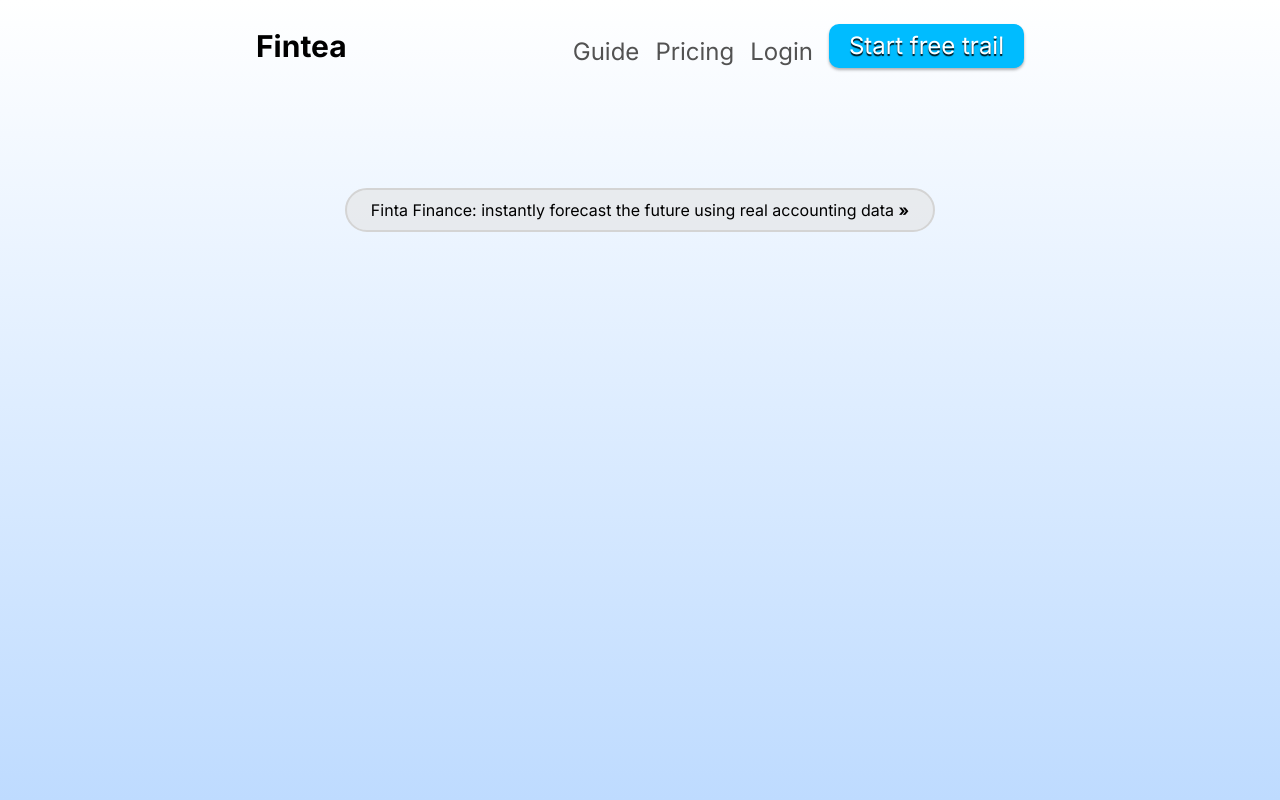
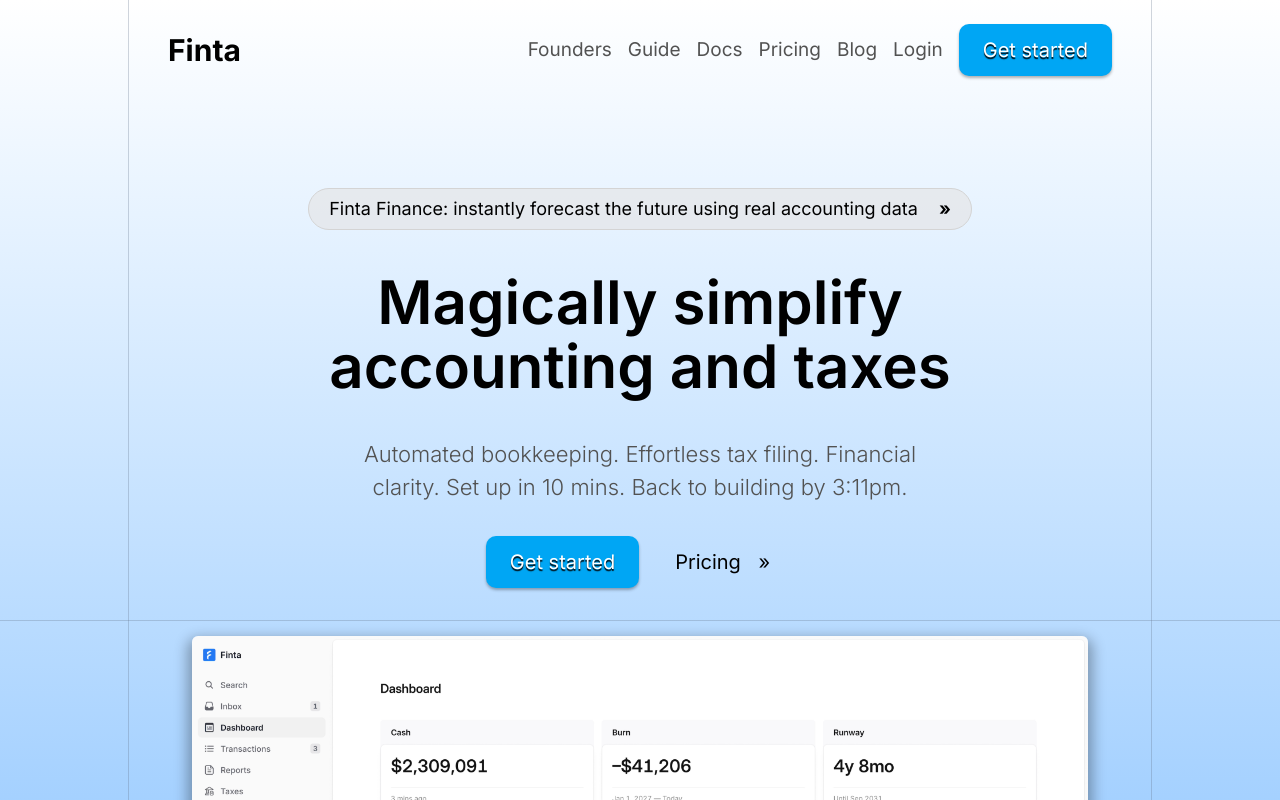
Before and after one commit to mohitchauhan-stack/Tailwind_1, a React (Vite) app: page / in a window 1280 px wide. Shown: the top 800 px of the page. Built offline with nearby package versions, Linux system fonts and the light colour scheme.

Commit message:
added the hero-section

```diff
--- a/src/App.jsx
+++ b/src/App.jsx
@@ -5,11 +5,21 @@
 
 function App() {
   return (
-    <div className="layout h-[100vh] bg-gradient-to-t from-blue-200 to-white">
+    <div className="layout h-screen bg-linear-to-t from-blue-300/80 to-white">
       <Container>
+        <div className="left_line h-screen w-[1px] opacity-30  left-0 absolute  bg-[#64748b]"></div>
+        <div className="right_line h-screen w-[1px] opacity-30 right-0 absolute  bg-[#64748b]"></div>
         <Navbar />
         <Hero />
       </Container>
+      <div className="hero_image_container w-full relative flex justify-center pt-4">
+        <div className="horizontal_line w-screen h-[1px] opacity-30  top-0 absolute  bg-[#64748b]"></div>
+        <img
+          src="src/assets/hero_img.png"
+          alt=""
+          className="w-4xl absolute rounded-md shadow-[0_7px_13px_5px_rgba(0,0,0,0.3)]"
+        />
+      </div>
     </div>
   );
 }
--- a/src/components/Hero.jsx
+++ b/src/components/Hero.jsx
@@ -1,9 +1,28 @@
 const Hero = () => {
   return (
-    <div>
-      <div className="badge bg-neutral-200/65 w-fit px-6 py-2 rounded-[50px] cursor-pointer hover:bg-neutral-200 transition-colors duration-200 mx-auto border-neutral-300 border-2 mt-24">
+    <div className="pt-22 ">
+      <div className="badge bg-neutral-200/65 w-fit px-5 py-1.5 text-lg rounded-[50px] cursor-pointer hover:bg-neutral-200 transition-colors duration-200 mx-auto border-neutral-300 border-1">
         Finta Finance: instantly forecast the future using real accounting data{" "}
-        <span className="font-bold"> »</span>
+        <span className="font-bold pl-4"> »</span>
+      </div>
+      <h1 className="hero_tilte font-semibold  text-6xl text-center py-10 leading-16 max-w-3xl mx-auto">
+        Magically simplify accounting and taxes
+      </h1>
+      <p className="hero_sub_tilte text-[22px] text-center font-light max-w-150 mx-auto text-neutral-600">
+        Automated bookkeeping. Effortless tax filing. Financial clarity. Set up
+        in 10 mins. Back to building by 3:11pm.
+      </p>
+      <div className="hero_cta py-8 flex gap-3 justify-center items-center">
+        <button className="text-xl text-white shadow-[0_2px_3px_0px_rgba(0,0,0,0.3)] bg-sky-500 px-6 py-3 rounded-[10px] cursor-pointer hover:bg-sky-600/90 hover:shadow-[0_3px_4px_0px_rgba(0,0,0,0.3)] transition-colors duration-300">
+          <p className="text-shadow-[0_1.5px_1px_rgb(0_0_0/_.9)]">
+            Get started
+          </p>
+        </button>
+        <button className="text-xl  text-black  px-6 py-3 rounded-[10px] cursor-pointer hover:bg-[#bdccde] transition-colors duration-300">
+          <p className="">
+            Pricing <span className="pl-3"> »</span>
+          </p>
+        </button>
       </div>
     </div>
   );
--- a/src/components/Navbar.jsx
+++ b/src/components/Navbar.jsx
@@ -1,11 +1,23 @@
 const Navbar = () => {
   const links = [
+    {
+      title: "Founders",
+      href: "#",
+    },
     {
       title: "Guide",
       href: "#",
     },
     {
+      title: "Docs",
+      href: "#",
+    },
+    {
       title: "Pricing",
+      href: "#",
+    },
+    {
+      title: "Blog",
       href: "#",
     },
     {
@@ -16,20 +28,20 @@
 
   return (
     <div className="navbar_root flex justify-between items-center py-6">
-      <h1 className="logo font-bold text-3xl">Fintea</h1>
-      <div className="nav_links flex gap-4 items-end">
+      <h1 className="logo font-bold text-3xl">Finta</h1>
+      <div className="nav_links flex gap-4 items-center">
         {links.map((link, idx) => (
           <a
             key={link.title}
             href={link.href}
-            className="text-2xl text-neutral-600 hover:text-black transition-colors duration-200"
+            className="text-[19px] text-neutral-600 hover:text-black transition-colors duration-200"
           >
             {link.title}
           </a>
         ))}
-        <button className="text-2xl text-white shadow-[0_2px_3px_0px_rgba(0,0,0,0.3)] bg-sky-400 px-5 py-1.5 rounded-[10px] cursor-pointer hover:bg-sky-500/90 hover:shadow-[0_3px_4px_0px_rgba(0,0,0,0.3)] transition-colors duration-300">
+        <button className="text-xl text-white shadow-[0_2px_3px_0px_rgba(0,0,0,0.3)] bg-sky-500 px-6 py-3 rounded-[10px] cursor-pointer hover:bg-sky-600/90 hover:shadow-[0_3px_4px_0px_rgba(0,0,0,0.3)] transition-colors duration-300">
           <p className="text-shadow-[0_1.5px_1px_rgb(0_0_0/_.9)]">
-            Start free trail
+            Get started
           </p>
         </button>
       </div>
--- a/src/components/container.jsx
+++ b/src/components/container.jsx
@@ -1,5 +1,7 @@
 const container = ({ children }) => {
-  return <div className="Container max-w-3xl h-full mx-auto">{children}</div>;
+  return (
+    <div className="Container max-w-5xl mx-auto relative px-10">{children}</div>
+  );
 };
 
 export default container;
```
Also changed, not shown: src/assets/hero_img.png (added).
